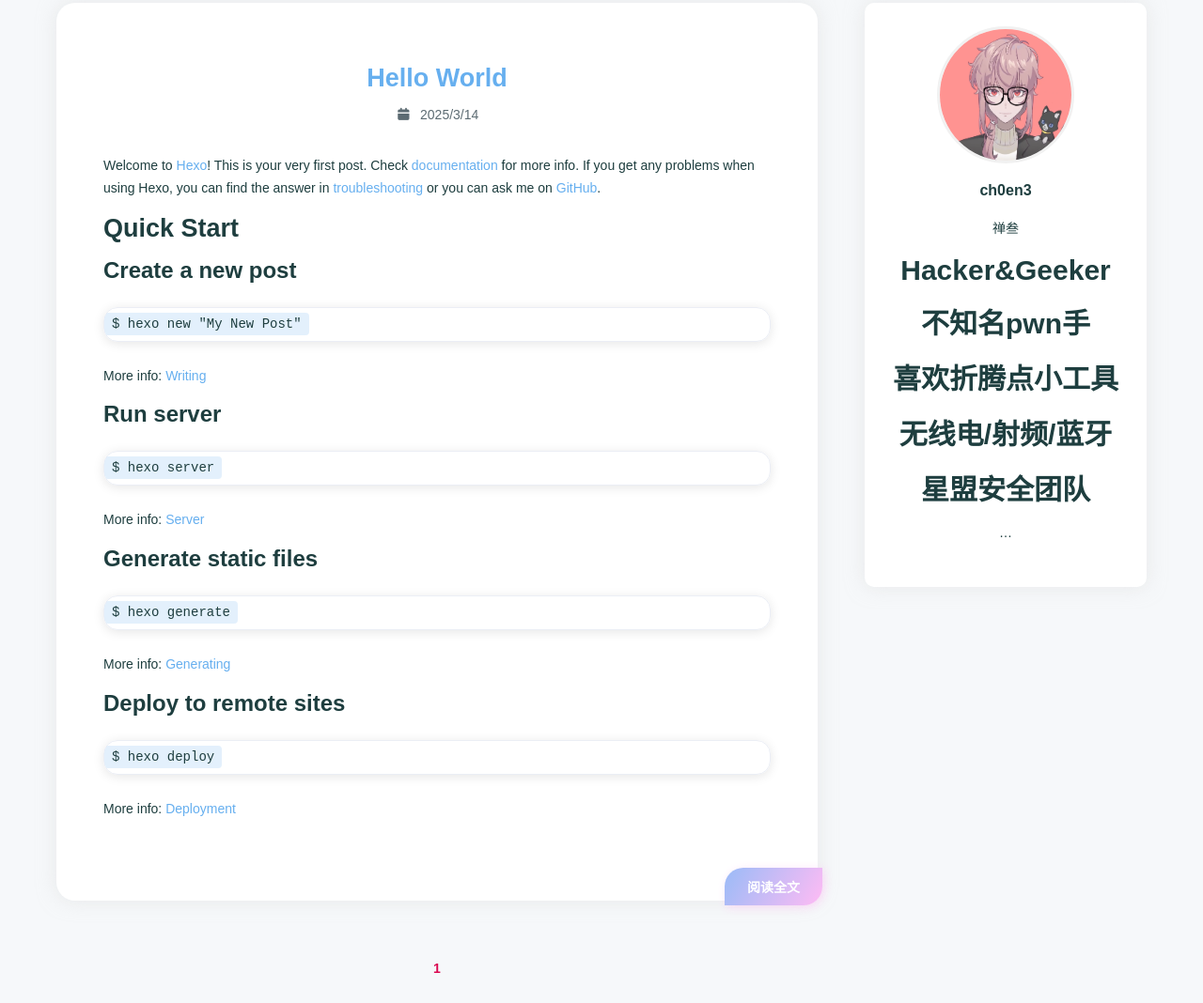
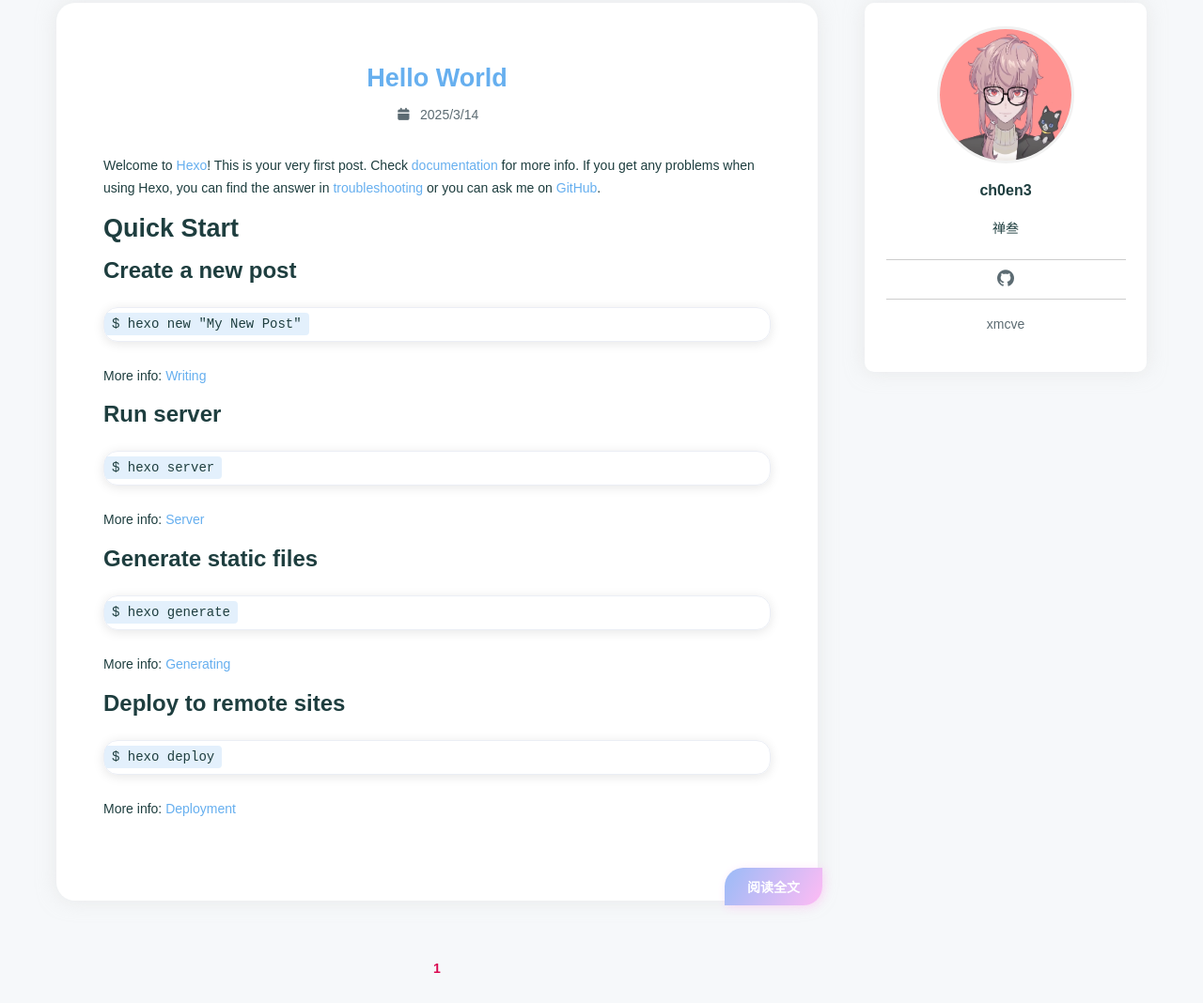
Before and after one commit to ch0en3/ch0en3.github.io, a plain HTML site: page index.html in a window 1280 px wide. Shown: the part 817-1885 px from the top of the page at 94% size. Drawn offline with nearby package versions, Linux system fonts and the light colour scheme; a script that the page names is missing; a web font is replaced by a local one.

Commit message:
鏇存柊: YYYY-03-2025年3月16日 00:38:09

```diff
--- a/index.html
+++ b/index.html
@@ -245,10 +245,29 @@
         <div class="name">ch0en3</div>
         <div class="description">
             <p>禅叁</p>
-<h1 id="Hacker-Geeker"><a href="#Hacker-Geeker" class="headerlink" title="Hacker&amp;Geeker"></a>Hacker&amp;Geeker</h1><h1 id="不知名pwn手"><a href="#不知名pwn手" class="headerlink" title="不知名pwn手"></a>不知名pwn手</h1><h1 id="喜欢折腾点小工具"><a href="#喜欢折腾点小工具" class="headerlink" title="喜欢折腾点小工具"></a>喜欢折腾点小工具</h1><h1 id="无线电-射频-蓝牙"><a href="#无线电-射频-蓝牙" class="headerlink" title="无线电&#x2F;射频&#x2F;蓝牙"></a>无线电&#x2F;射频&#x2F;蓝牙</h1><h1 id="星盟安全团队"><a href="#星盟安全团队" class="headerlink" title="星盟安全团队"></a>星盟安全团队</h1><p>…</p>
 
         </div>
 
+        <div class="icon-links">
+
+            <span class="icon-link">
+                <a target="_blank" rel="noopener" href="https://github.com/ch0en3">
+                    <i
+                        class="fa-brands fa-github fa-fw"
+                    ></i>
+                </a>
+            </span>
+
+        </div>
+
+
+        <div class="friend-links">
+
+            <div class="friend-link">
+                <a target="_blank" rel="noopener" href="https://www.xmcve.com/#">xmcve</a>
+            </div>
+
+        </div>
 
     </div>
 </div>
```
Also changed, not shown: about/index.html (+2 -2 lines).
